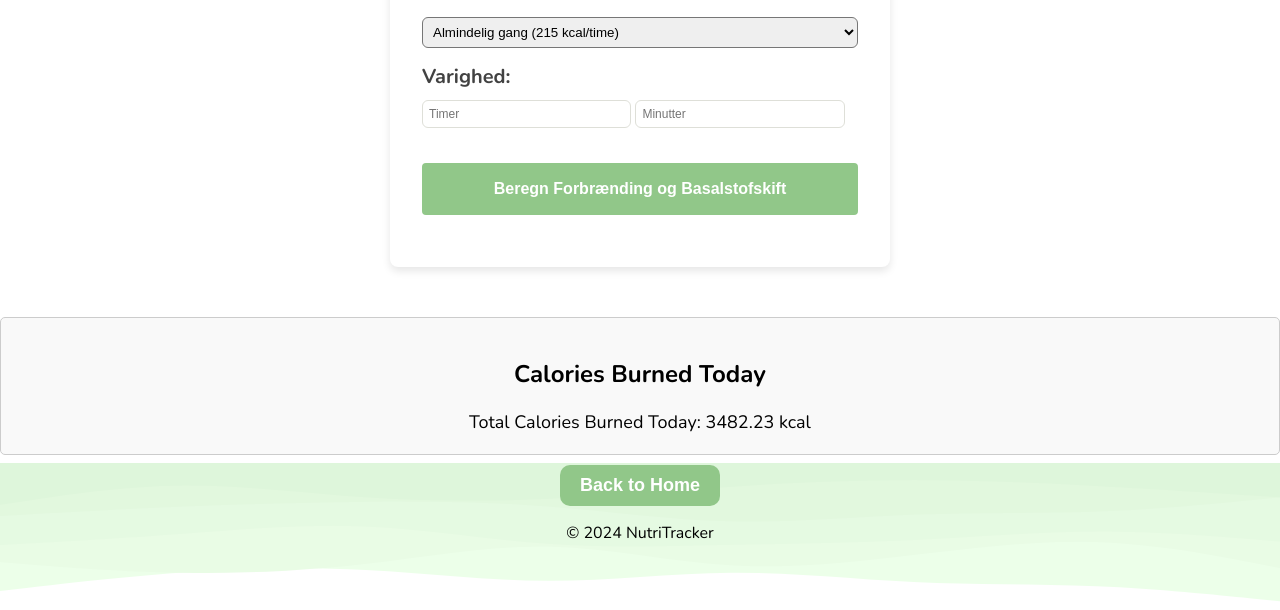
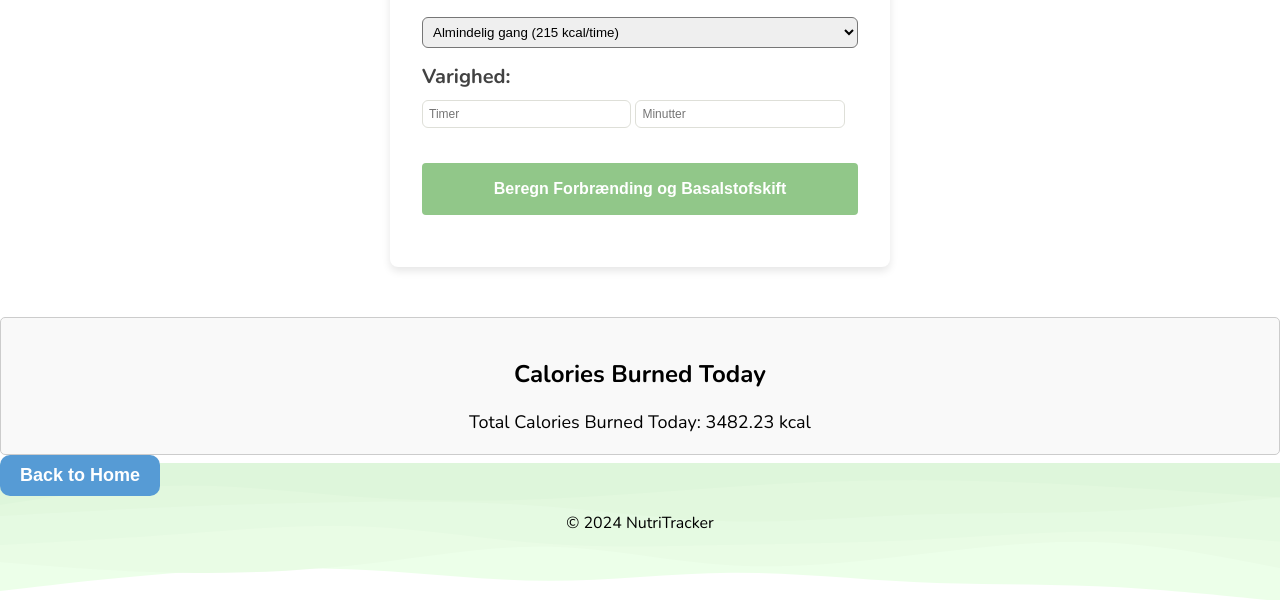
Before and after one commit to AsbjoernRT/NutriTracker, a website: page views/activityTracker.html in a window 1280 px wide. Shown: the part 390-1000 px from the top of the page. Drawn offline with nearby package versions, Linux system fonts and the light colour scheme; files that its build step writes are made by us from their sources; files whose address does not match are found by name.

Commit message:
ændringer i aktivitet

```diff
--- a/assets/style.css
+++ b/assets/style.css
@@ -461,10 +461,3 @@ select {
     border-radius: 6px;
     /* Afrundede hjørner på feltet */
 }
-
-#box-for-back-btn {
-    display: flex;
-    justify-content: center;
-    align-items: center;
-    margin-top: 10px;
-}
--- a/helper/basicMetabolisme.js
+++ b/helper/basicMetabolisme.js
@@ -68,5 +68,4 @@ stofskifteData.basalMetabolism = basalMetabolism;
 // Gem opdaterede stofskifteData i lokal lagring
 localStorage.setItem('stofskifteData', JSON.stringify(stofskifteData));
 
-
 });
--- a/routes/helper.routes.js
+++ b/routes/helper.routes.js
@@ -13,6 +13,3 @@ router.get('/sidebar', (req, res) => {
 
 // Export the router
 module.exports = router;
-
-router.get('/basicMetabolisme.js', (req, res) => {
-  res.sendFile(path.join(__dirname, '..', 'helper', 'basicMetabolisme.js'))})
--- a/views/activityTracker.html
+++ b/views/activityTracker.html
@@ -80,7 +80,7 @@
         <div id="calories-info"></div>
     </section>
 
-    <div id="box-for-back-btn"><button onclick="window.location.href='./'" class="nav-btn btn-green">Back to Home
+    <div id="box-for-back-btn"><button onclick="window.location.href='./'" class="nav-btn btn-blue">Back to Home
         </button></div>
 
 
```
